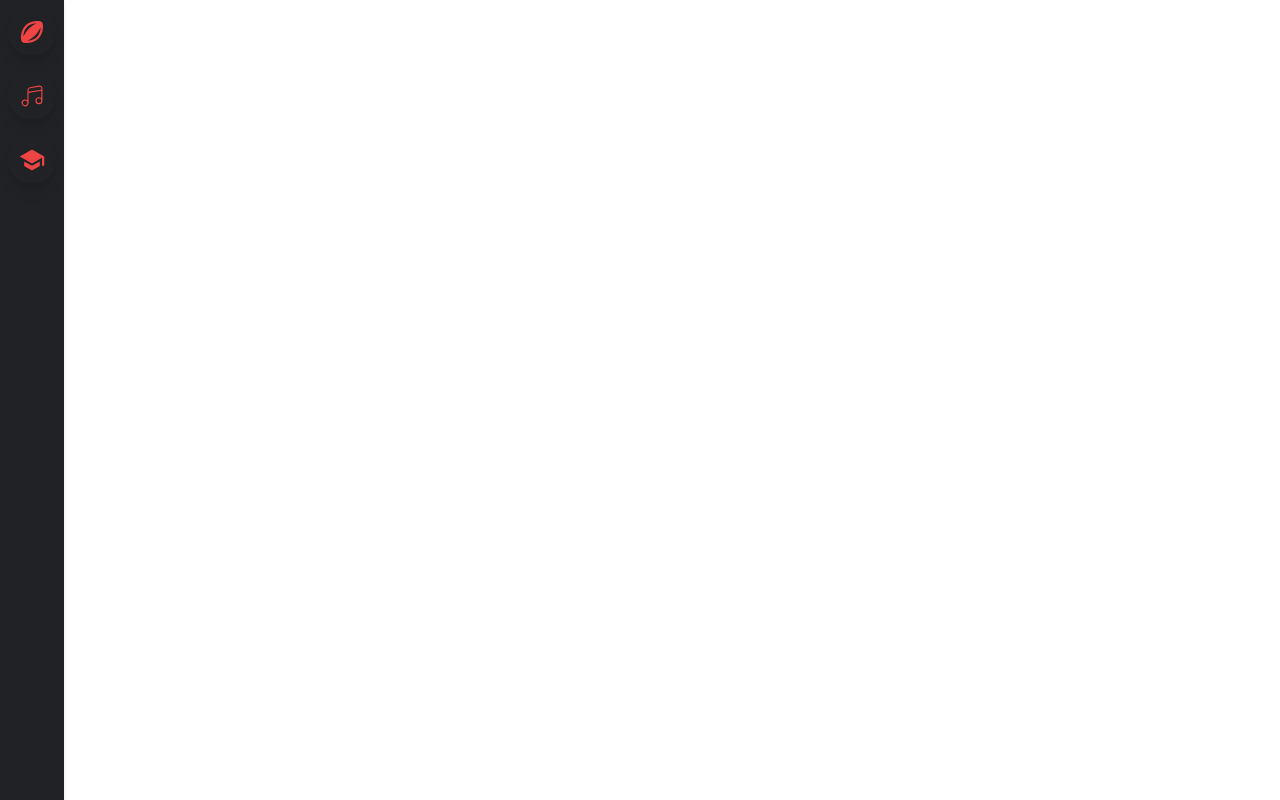
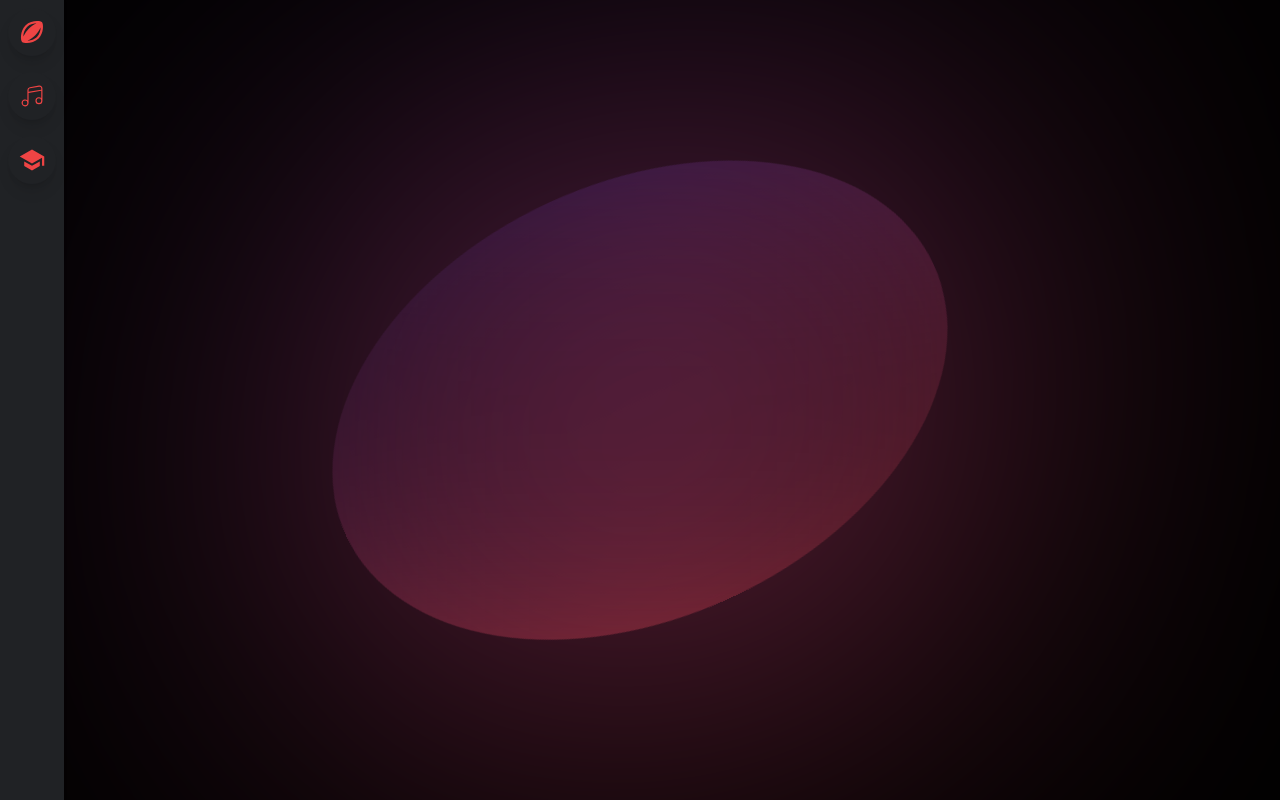
Before and after one commit to Kaiwen-W/new_ui, a Next.js app: page / in a window 1280 px wide. Built offline with nearby package versions, Linux system fonts and the light colour scheme.

Commit message:
added glowing blob

```diff
--- /dev/null
+++ b/components/GlowingBlob.js
@@ -0,0 +1,13 @@
+import React from 'react'
+import { useState, useEffect } from 'react';
+
+const GlowingBlob = () => {
+    return (
+        <>
+            <div id="blob"> </div>
+            <div id="blur"> </div>
+        </>
+  )
+}
+
+export default GlowingBlob
--- a/pages/index.js
+++ b/pages/index.js
@@ -1,9 +1,11 @@
+import GlowingBlob from "@/components/GlowingBlob";
 import SideBar from "@/components/SideBar";
 
 
 export default function Home() {
   return(
     <div className="flex">
+      <GlowingBlob />
       <SideBar />
     </div>
   )
--- a/styles/globals.css
+++ b/styles/globals.css
@@ -2,6 +2,10 @@
 @tailwind components;
 @tailwind utilities;
 
+body {
+  background-color: black;
+  overflow: hidden;
+}
 
 @layer components {
   .sidebar-icon {
@@ -18,4 +22,26 @@
     text-xs font-bold
     transition-all duration-100 scale-0 origin-left;
   }
+
+  @keyframes rotate {
+    from {
+      rotate: 0deg;
+    }
+    50% {
+      scale: 1 1.5;
+    }
+    to {
+      rotate: 360deg;
+    }
+  }
+
+  #blob {
+    @apply h-[34vmax] aspect-[1] absolute animate-[rotate_20s_infinite] rounded-[50%]
+    left-2/4 top-2/4 z-[-2];
+    translate: -50% -50%;
+    background: linear-gradient(to right, #f54952, #422680);
+  }
+  #blur {
+    @apply h-full w-full absolute z-[-1] backdrop-blur-[200px];
+  }
 }
```
